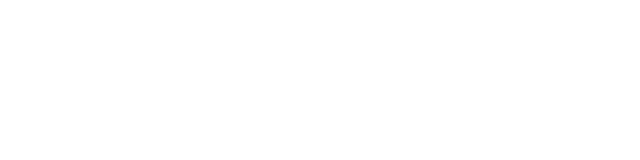
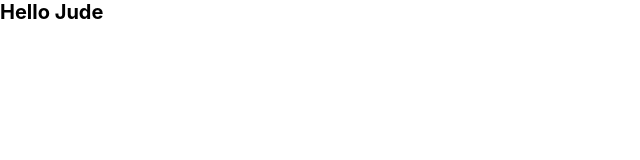
Before and after one commit to moi23/React-Typescript-Softplan-MarvelUI, a React (Create React App) app: page /card-informations in a window 1280 px wide. Before the commit this address had no page. Shown: the top 160 px of the page, without its empty margins (0-640 px from the left). Built offline with nearby package versions, Linux system fonts and the light colour scheme.

Commit message:
feat: created page informations

```diff
--- a/src/App.tsx
+++ b/src/App.tsx
@@ -1,6 +1,8 @@
 import { BrowserRouter, Routes, Route } from "react-router-dom";
-import Home from "./pages/home/index";
 import GlobalStyle from "./styles/GlobalStyle";
+
+import Home from "./pages/home";
+import CardInformations from "./pages/cardInformations";
 
 function App() {
     return (
@@ -8,6 +10,10 @@ function App() {
             <Routes>
                 <Route path="/" element={<Home />} />
                 <Route path="/home" element={<Home />} />
+                <Route
+                    path="/card-informations"
+                    element={<CardInformations />}
+                />
             </Routes>
             <GlobalStyle />
         </BrowserRouter>
--- a/src/pages/cardInformations/index.tsx
+++ b/src/pages/cardInformations/index.tsx
@@ -3,7 +3,11 @@ import React from "react";
 import { WrapperContainer } from "./styles";
 
 const cardInformations = () => {
-    return <WrapperContainer></WrapperContainer>;
+    return (
+        <WrapperContainer>
+            <h1>Hello Jude</h1>
+        </WrapperContainer>
+    );
 };
 
 export default cardInformations;
```
